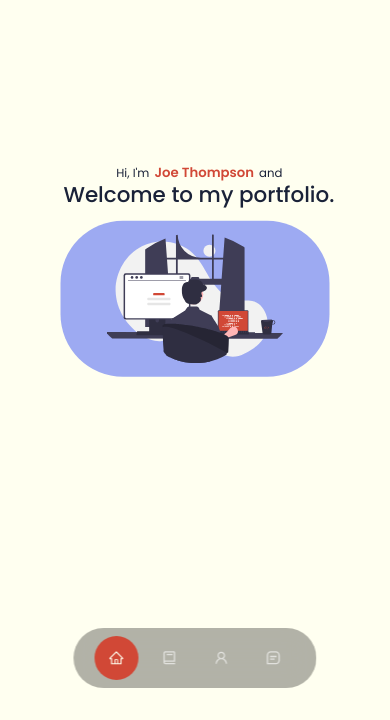
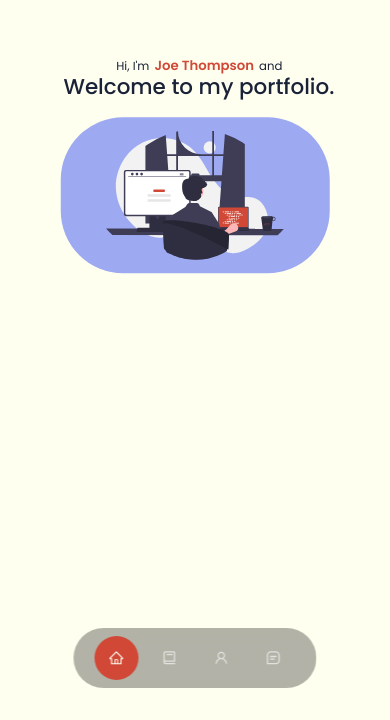
Before and after one commit to joethompson1/joethompson, a React (Create React App) app: page / in a window 390 px wide. Shown: the part 124-844 px from the top of the page. Built offline with nearby package versions, Linux system fonts and the light colour scheme.

Commit message:
fixing homepage mobile screen size

```diff
--- a/src/components/header/header.css
+++ b/src/components/header/header.css
@@ -164,14 +164,19 @@ header {
 
 @media screen and (max-width: 600px) {
 
+	header {
+		height: 80vh;
+		overflow: hidden;
+	}
+
 	.header__container {
 		grid-template-rows: 33% 66%;
-		height: 66%;
-		top: 50%;
+		height: 100%;
+/*		top: 50%;
 		left: 50%;
 		transform: translate(-50%, -50%);
 		padding: 0;
-		margin: 0 !important;
+		margin: 0 !important;*/
 	}
 
 
```
